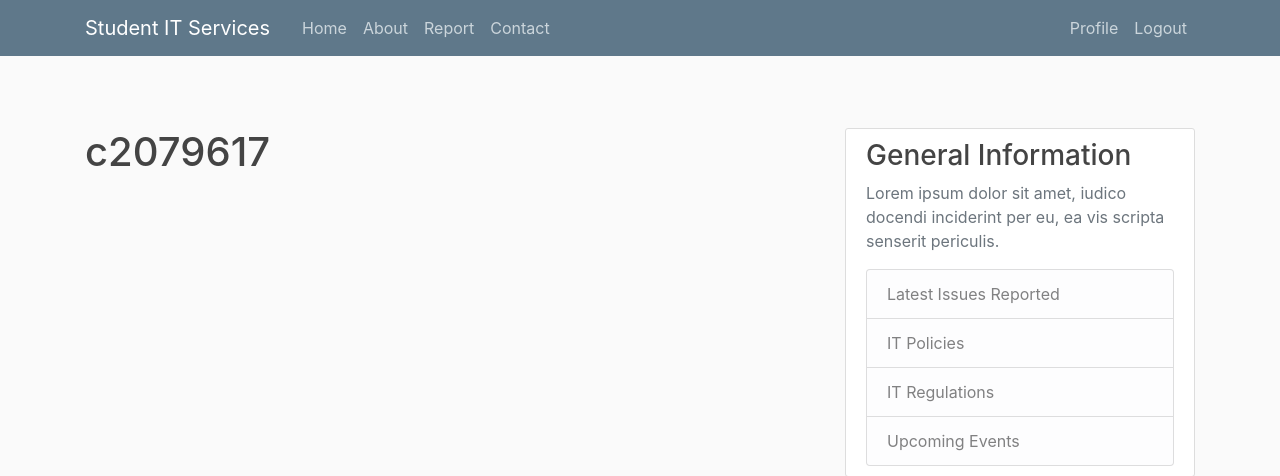
After one commit to c2079617/Django-app, a Django app: page /profile/ in a window 1280 px wide. The commit adds this page. Shown: the top 476 px of the page. Run offline with Django 5.2, Linux system fonts and the light colour scheme; a user stored in the database is signed in; some libraries are stand-ins or nearby versions.

Commit message:
created Profile lage and authentication

```diff
--- a/itapps/settings.py
+++ b/itapps/settings.py
@@ -130,3 +130,5 @@ CRISPY_ALLOWED_TEMPLATE_PACKS = 'bootstrap4'
 CRISPY_TEMPLATE_PACK = 'bootstrap4'
 
 LOGIN_REDIRECT_URL = 'itreporting:home'
+
+LOGIN_URL = 'login'
--- a/itapps/urls.py
+++ b/itapps/urls.py
@@ -23,4 +23,7 @@ urlpatterns = [
     path('', include('itreporting.urls')),
     path('login/', auth_views.LoginView.as_view(template_name='users/login.html'),name='login'),
     path('logout/', auth_views.LogoutView.as_view(template_name='users/logout.html'),name='logout'),
+    path('register/', auth_views.LoginView.as_view(template_name='users/register.html'),name='register'),
+    path('profile/', auth_views.LoginView.as_view(template_name='users/profile.html'),name='profile'),
+
 ]
--- a/itreporting/templates/itreporting/base.html
+++ b/itreporting/templates/itreporting/base.html
@@ -35,6 +35,7 @@
                         <!-- Navbar Right Side -->
                         <div class="navbar-nav">
                             {% if user.is_authenticated %}
+                                <a class="nav-item nav-link" href="{% url 'profile' %}">Profile</a>
                                 <form method="post" id="frm_logout" action="{% url 'logout' %}" style="display:inline;">
                                     {% csrf_token %}
                                     <button type="submit" class="nav-item nav-link btn btn-link"
@@ -42,7 +43,7 @@
                                 </form>
                             {% else %}
                                 <a class="nav-item nav-link" href="{% url 'login' %}">Login</a>
-                                <a class="nav-item nav-link" href="{% url 'itreporting:register' %}">Register</a>
+                                <a class="nav-item nav-link" href="{% url 'register' %}">Register</a>
                             {% endif %}
                         </div>
                     </div>
--- a/itreporting/urls.py
+++ b/itreporting/urls.py
@@ -1,6 +1,6 @@
 from django.urls import path
 from . import views  # Import views from the current app (itreporting)
-from users import views as users_views  # Rename users views to avoid conflict
+from users import views as users_views  # Import views from users app with alias
 
 app_name = 'itreporting'
 
@@ -10,4 +10,5 @@ urlpatterns = [
     path('contact/', views.contact, name='contact'),
     path('report/', views.report, name='report'),
     path('register/', users_views.register, name='register'),  # Refers to the users register view
+    path('profile/', users_views.profile, name='profile'),  # Refers to the users profile view
 ]
--- a/users/templates/users/login.html
+++ b/users/templates/users/login.html
@@ -17,8 +17,7 @@ type="submit">Login</button>
 </form>
 <div class="border-top pt-3">
 <small class="text-muted">
-You need to create an account?<a class="ml-2" href="{% url 'login'
-%}">Login</a>
+You need to create an account?<a class="ml-2" href="{% url 'register' %}">Register</a>
 </small>
 </div>
 </div>
--- a/users/templates/users/logout.html
+++ b/users/templates/users/logout.html
@@ -3,7 +3,6 @@
 {% block content %}
 <h2>You have now been logged out</h2>
 <div class="border-top pt-3">
-<small class="text-muted"><a class="ml-2" href="{% url 'login'
-%}">Login</a></small>
+<small class="text-muted"><a class="ml-2" href="{% url 'login'%}">Log-In</a></small>
 </div>
 {% endblock content %}
--- /dev/null
+++ b/users/templates/users/profile.html
@@ -0,0 +1,4 @@
+{% extends "itreporting/base.html" %}
+{% block content %}
+    <h1>{{ user.username }}</h1>
+{% endblock %}
--- a/users/templates/users/register.html
+++ b/users/templates/users/register.html
@@ -15,7 +15,7 @@
     </form>
     <div class="border-top pt-3">
         <small class="text-muted">
-            Already Registered? <a class="ml-2" href="#">Login</a>
+            Already Registered? <a class="ml-2" href="{% url 'login' %}">Login</a>
         </small>
     </div>
 </div>
--- a/users/views.py
+++ b/users/views.py
@@ -1,5 +1,6 @@
 from django.shortcuts import render, redirect
 from django.contrib import messages
+from django.contrib.auth.decorators import login_required
 from .forms import UserRegisterForm
 
 def register(request):
@@ -9,9 +10,13 @@ def register(request):
             form.save()
             username = form.cleaned_data.get('username')
             messages.success(request, f'Your account has been created! Now you can login!')
-            return redirect('login')
+            return redirect('login')  # Ensure 'login' URL is correctly defined in your URL configurations.
         else:
             messages.warning(request, 'Unable to create account.')
     else:
         form = UserRegisterForm()
     return render(request, 'users/register.html', {'form': form, 'title': 'Student Registration'})
+
+@login_required
+def profile(request):
+    return render(request, 'users/profile.html', {'title': 'Student Profile'})
```
Also changed, not shown: db.sqlite3.
